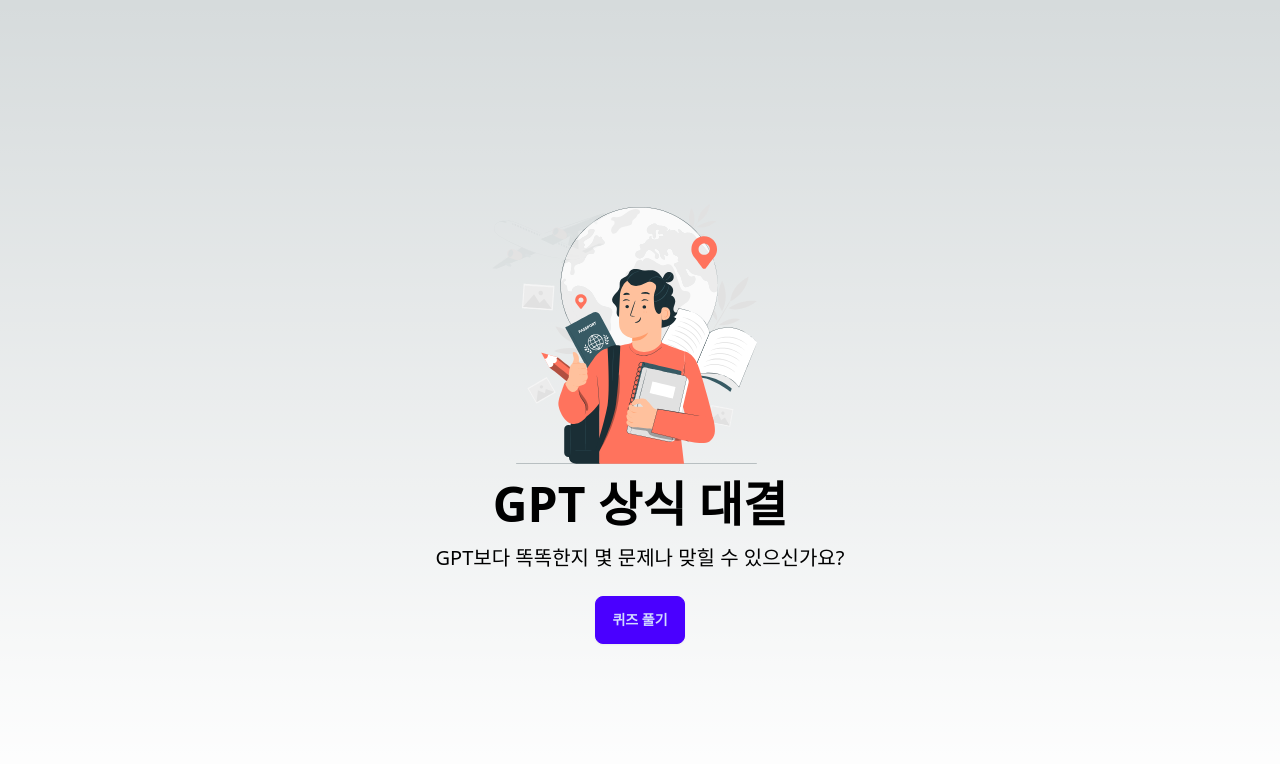
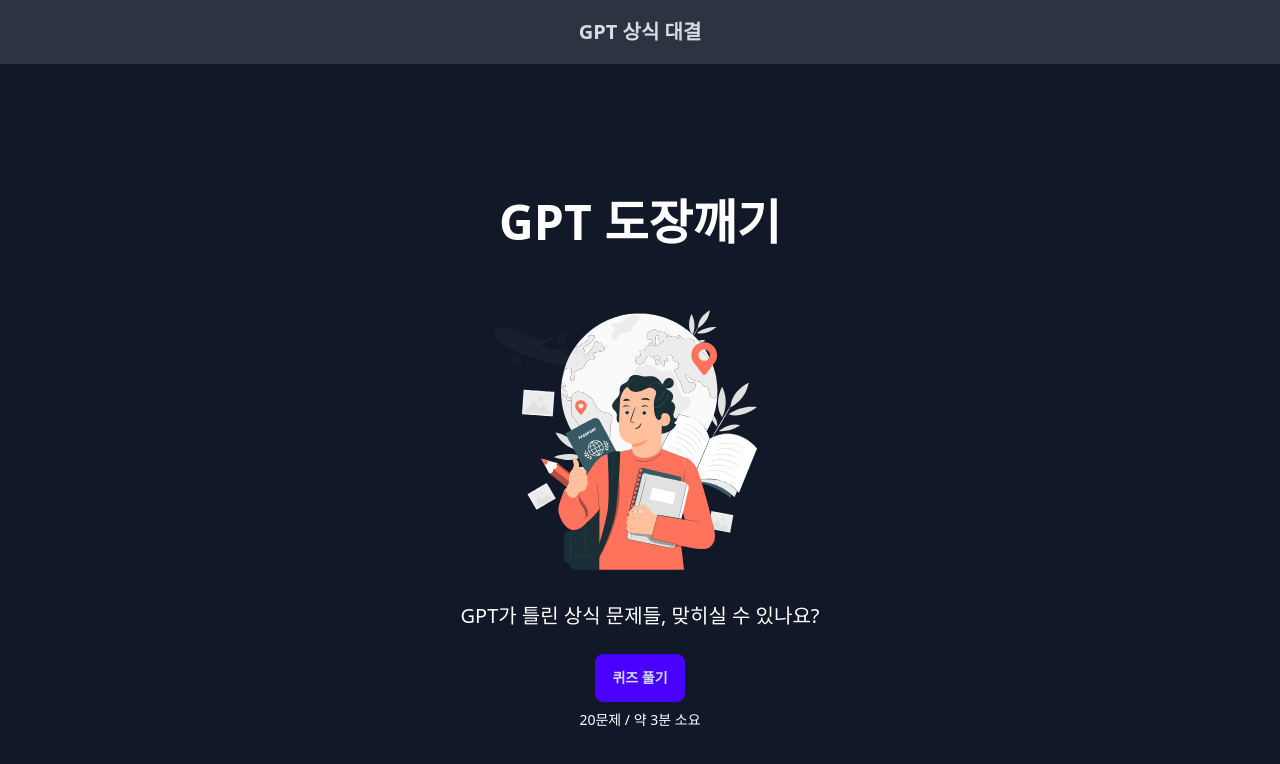
Before and after one commit to jungeol-h/quiz-vs, a Next.js app: page / in a window 1280 px wide. Shown: the top 764 px of the page. Built offline with nearby package versions, Linux system fonts and the light colour scheme.

Commit message:
refactor: Update Results component to display correct answers count and total questions

```diff
--- a/app/globals.css
+++ b/app/globals.css
@@ -2,31 +2,9 @@
 @tailwind components;
 @tailwind utilities;
 
-:root {
-  --foreground-rgb: 0, 0, 0;
-  --background-start-rgb: 214, 219, 220;
-  --background-end-rgb: 255, 255, 255;
-}
-
-@media (prefers-color-scheme: dark) {
-  :root {
-    --foreground-rgb: 255, 255, 255;
-    --background-start-rgb: 0, 0, 0;
-    --background-end-rgb: 0, 0, 0;
-  }
-}
-
 body {
   @apply bg-gray-900 text-white;
   font-family: "Noto Sans", sans-serif;
-
-  color: rgb(var(--foreground-rgb));
-  background: linear-gradient(
-      to bottom,
-      transparent,
-      rgb(var(--background-end-rgb))
-    )
-    rgb(var(--background-start-rgb));
 }
 
 @layer utilities {
--- a/app/layout.tsx
+++ b/app/layout.tsx
@@ -10,7 +10,12 @@
 export default function RootLayout({ children }: Props) {
   return (
     <html lang="ko">
-      <body>{children}</body>
+      <body>
+        <div className="navbar bg-neutral text-neutral-content justify-center">
+          <a className="btn btn-ghost text-xl">GPT 상식 대결</a>
+        </div>
+        {children}
+      </body>
     </html>
   );
 }
--- a/app/page.tsx
+++ b/app/page.tsx
@@ -1,22 +1,16 @@
 "use client";
 import { useEffect } from "react";
 import Link from "next/link";
-
-// Dynamically import the Player component
-// const Player = dynamic(
-//   () => import("@lottiefiles/react-lottie-player").then((mod) => mod.Player),
-//   { ssr: false }
-// );
 import { Player } from "@lottiefiles/react-lottie-player";
-
 export default function Home() {
   useEffect(() => {
     // 로컬 스토리지 초기화
     localStorage.removeItem("quizResults");
   }, []);
-
   return (
     <div className="min-h-screen flex flex-col justify-center items-center">
+      <h1 className="text-5xl font-bold mb-4">GPT 도장깨기</h1>
+
       <div className="mt-6">
         <Player
           autoplay
@@ -25,14 +19,12 @@
           style={{ height: "300px", width: "300px" }}
         />
       </div>
-      <h1 className="text-5xl font-bold">GPT 상식 대결</h1>
-      <p className="mt-4 text-xl">
-        GPT보다 똑똑한지 몇 문제나 맞힐 수 있으신가요?
-      </p>
-
+      <p className="mt-4 text-xl">GPT가 틀린 상식 문제들, 맞히실 수 있나요?</p>
       <Link href="/quiz">
         <button className="btn btn-primary mt-6">퀴즈 풀기</button>
       </Link>
+      <p className="text-sm mt-2">20문제 / 약 3분 소요</p>
+      {/* <p className="text-sm mt-2">정치 </p> */}
     </div>
   );
 }
--- a/app/quiz/page.js
+++ b/app/quiz/page.js
@@ -111,7 +111,7 @@
     return (
       <div className="min-h-screen flex flex-col justify-center items-center">
         <div className="w-full max-w-md p-4 text-center">
-          <div>Loading...</div>
+          <div>상식 등급 분석중...</div>
         </div>
       </div>
     );
--- a/app/results/page.js
+++ b/app/results/page.js
@@ -49,35 +49,51 @@
   return (
     <div className="min-h-screen flex flex-col justify-center items-center">
       {loading ? (
-        <progress className="progress progress-primary w-full"></progress>
+        <div className="text-center">
+          <div className="spinner"></div>
+          <p className="text-xl mt-4">결과 로딩 중...</p>
+        </div>
       ) : (
         <div className="text-center">
           {totalQuestions > 0 ? (
             <>
-              <h2 className="text-4xl font-bold mb-4">결과</h2>
-              <p className="text-2xl mb-2">점수: {score}점</p>
-              <p className="text-xl">
-                맞은 문제 수: {correctAnswersCount} / {totalQuestions}
-              </p>
-              <p className="text-xl">등급: {grade}</p>
-              <p className="text-xl">{nickname}</p>
-              <div className="flex flex-col items-center">
+              <h2 className="text-4xl font-bold mb-8">🎉 퀴즈 결과 🎉</h2>
+              <div className="bg-gray-800 p-8 rounded-lg shadow-lg">
+                <p className="text-3xl mb-4">
+                  당신의 점수는 <strong>{score}점</strong>입니다!
+                </p>
+                <p className="text-xl mb-2">
+                  맞은 문제 수: <strong>{correctAnswersCount}</strong> /{" "}
+                  {totalQuestions}
+                </p>
+                <p className="text-2xl mb-4">
+                  <strong>{grade}</strong>등급
+                </p>
+                <p className="text-xl">🤖 한줄평: {nickname}</p>
+                <div className="mt-4 text-sm text-gray-400">
+                  <p>
+                    * 등급과 별명은 GPT가 정오답 문제를 기반으로 평가한
+                    결과입니다.
+                  </p>
+                </div>
+              </div>
+              <div className="mt-8">
                 <button
-                  className="btn btn-secondary mt-4"
+                  className="btn btn-secondary px-6 py-3 mr-4"
                   onClick={() => {
                     localStorage.removeItem("quizResults");
                     router.push("/quiz");
                   }}
                 >
-                  다시하기
+                  🔄 다시하기
                 </button>
                 <button
-                  className="btn btn-primary mt-6"
+                  className="btn btn-primary px-6 py-3"
                   onClick={() => {
                     if (navigator.share) {
                       navigator.share({
                         title: "퀴즈 결과",
-                        text: `GPT도 틀린 문제를 ${score}점이나 맞힌 이 분을 이겨보세요!`,
+                        text: `GPT도 틀린 문제를 ${score}점이나 맞힌 이 분을 이겨보세요! 👊`,
                         url: window.location.href,
                       });
                     } else {
@@ -85,17 +101,18 @@
                     }
                   }}
                 >
-                  친구 도발하기
+                  📢 친구 도발하기
                 </button>
               </div>
             </>
           ) : (
-            <p className="text-xl">풀이한 문제가 없습니다.</p>
+            <p className="text-2xl">풀이한 문제가 없습니다. 😢</p>
           )}
         </div>
       )}
     </div>
   );
+  // ...
 };
 
 export default Results;
```
